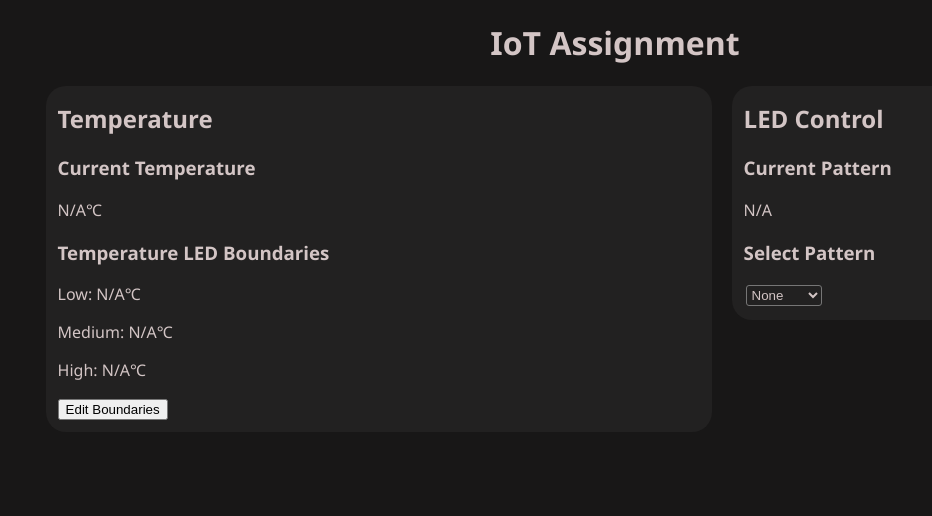
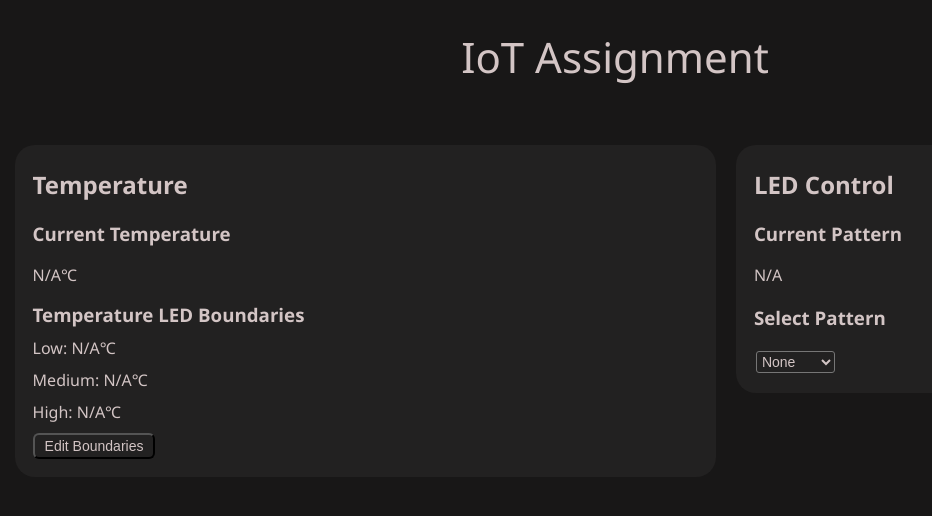
Before and after one commit to cbarrier05/IoT-Project, a Flask app: page / in a window 1280 px wide. Shown: the top 516 px of the page, without its empty margins (25-957 px from the left). Run offline with Flask 3, Linux system fonts and the light colour scheme; some libraries are stand-ins or nearby versions.

Commit message:
ui changes

```diff
--- a/src/templates/index.html
+++ b/src/templates/index.html
@@ -8,7 +8,7 @@
     :root {
       --background-color: rgb(24, 23, 23);
       --container-color: rgb(34, 33, 33);
-      --tertiary-container-color: rgb(41, 38, 38);
+      --secondary-container-color: rgb(41, 38, 38);
       --text-color: rgb(211, 197, 197);
 
       font-family: 'Segoe UI', Tahoma, Geneva, Verdana, sans-serif;
@@ -16,8 +16,14 @@
       color: var(--text-color);
     }
 
+    h1 {
+      font-size: 42px;
+      font-weight: 400;
+    }
+
     .flex-container {
-      width: 90%;
+      width: 95%;
+      padding: 2.5%;
       justify-self: center;
       display: flex;
       flex-direction: row;
@@ -33,7 +39,7 @@
     .content-container {
       background-color: var(--container-color);
       border-radius: 20px;
-      padding: 1%;
+      padding: 1.5%;
     }
 
     h1 {
@@ -48,16 +54,53 @@
       background-color: blue;
     }
 
-    #custom-pattern {
-      display: none;
+    button {
+      background: var(--container-color);
+      color: var(--text-color);
+      border-radius: 6px;
+      font-size: 14px;
+      padding: 3px 10px;
+    }
+
+    .secondary-container {
       padding: 2%;
       margin: 2%;
-      background-color: var(--tertiary-container-color);
+      background-color: var(--secondary-container-color);
       border-radius: 10px;
     }
 
-    #edit_temp_leds {
+    #custom-pattern {
       display: none;
+    }
+
+    #temp-leds > * {
+      margin: 0 0 10px 0;
+    }
+
+    #edit-temp-leds {
+      display: none;
+      flex-direction: column;
+      margin-top: 10px;
+      background-color: var(--secondary-container-color);
+    }
+
+    #edit-temp-leds > * {
+      margin: 0 0 10px 0;
+    }
+
+    #edit-temp-leds > * > label {
+      float: left;
+      min-width: 80px;
+    }
+
+    #edit-temp-leds > * > input {
+      float: left;
+      width: 100px;
+    }
+
+    #edit-temp-leds > button {
+      width: fit-content;
+      margin: 0;
     }
 
     .control-buttons {
@@ -70,11 +113,16 @@
       justify-self: center;
     }
 
-    .led-checkboxes > input[type=checkbox] {
+    input[type="number"] {
+      background-color: var(--background-color);
+      color: var(--text-color);
+      max-width: 45px;
+    }
+
+    input[type="checkbox"] {
       width: 16px;
       height: 16px;
       margin: 2px;
-      background-color: grey;
       cursor: pointer;
     }
 
@@ -101,6 +149,7 @@
       border-radius: 3px;
       background: var(--container-color);
       color: var(--text-color);
+      font-size: 14px;
     }
 
     select > option {
@@ -117,6 +166,10 @@
       .flex-container {
         flex-direction: column;
       }
+
+      .flex-container > div {
+        width: 97%;
+      }
     }
   </style>
 
@@ -130,6 +183,7 @@
     var customState = [];
     var checkboxes = [];
     var frameDelay = 200;
+    var boundariesShown = false;
 
     function setPattern(p) {
       fetch('/set_pattern/' + p);
@@ -155,9 +209,9 @@
       .then(data => {
         document.getElementById("temperature").innerText = data.temperature;
         document.getElementById("pattern").innerText = data.pattern;
-        document.getElementById("temp_led_low").innerText = data.temp_led_low;
-        document.getElementById("temp_led_med").innerText = data.temp_led_med;
-        document.getElementById("temp_led_high").innerText = data.temp_led_high;
+        document.getElementById("temp-led-low").innerText = data.temp-led-low;
+        document.getElementById("temp-led-med").innerText = data.temp-led-med;
+        document.getElementById("temp-led-high").innerText = data.temp-led-high;
       });
     }
 
@@ -194,7 +248,19 @@
           var tempTrace = {
             x: data.time_history,
             y: data.temp_history,
+            bgcolor: 'rgb(41, 38, 38)',
             mode: 'lines+markers',
+            marker: {
+              color: 'rgb(211, 197, 197)'
+            },
+            line : {
+              color: 'rgb(211, 197, 197)'
+            },
+            font: {
+              family: 'Segoe UI, Tahoma, Geneva, Verdana, sans-serif',
+              size: 14,
+              color: 'rgb(211, 197, 197)'
+            }
           }
 
           Plotly.react(graphDiv, [tempTrace], layout);
@@ -240,6 +306,7 @@
       renderLedGrid();
     }
 
+    // produces the led checkbox grid
     function renderLedGrid() {
       const grid = document.getElementById('led-grid');
       grid.innerHTML = '';
@@ -290,20 +357,25 @@
     }
 
     function setTempLeds() {
-      const temp_low_value = document.getElementById("edit_low").value.toString()
-      const temp_med_value = document.getElementById("edit_med").value.toString()
-      const temp_high_value = document.getElementById("edit_high").value.toString()
+      const temp_low_value = document.getElementById("edit-low").value.toString()
+      const temp_med_value = document.getElementById("edit-med").value.toString()
+      const temp_high_value = document.getElementById("edit-high").value.toString()
       temp_values = temp_low_value + "," + temp_med_value + "," + temp_high_value
 
-      tempEditBlock = document.getElementById("edit_temp_leds")
-      tempEditBlock.style.display = "none";
+      tempEditBlock = document.getElementById("edit-temp-leds")
+      toggleTempOption();
 
-      fetch('/set_temp_leds/' + temp_values);
+      fetch('/set_temp-leds/' + temp_values);
     }
 
-    function showTempOption() {
-      tempEditBlock = document.getElementById("edit_temp_leds")
-      tempEditBlock.style.display = "block";
+    function toggleTempOption() {
+      boundariesShown = !boundariesShown;
+      tempEditBlock = document.getElementById("edit-temp-leds");
+      if (boundariesShown) {
+        tempEditBlock.style.display = "flex";
+      } else {
+        tempEditBlock.style.display = "none";
+      }
     }
 
     setInterval(() => {
@@ -326,19 +398,18 @@
     <h3>Current Temperature</h3>
     <p><span id="temperature">N/A</span>&#8451</p>
     <div id="temperature-graph"></div>
-    <div id="temp_leds">
+    <div id="temp-leds">
       <h3>Temperature LED Boundaries</h3>
-      <p>Low: <span id="temp_led_low">N/A</span>&#8451</p>
-      <p>Medium: <span id="temp_led_med">N/A</span>&#8451</p>
-      <p>High: <span id="temp_led_high">N/A</span>&#8451</p>
+      <p>Low: <span id="temp-led-low">N/A</span>&#8451</p>
+      <p>Medium: <span id="temp-led-med">N/A</span>&#8451</p>
+      <p>High: <span id="temp-led-high">N/A</span>&#8451</p>
     </div>
-    <button onclick="showTempOption()">Edit Boundaries</button>
-    <div id="edit_temp_leds">
-      <label>Low: <input type="number" id="edit_low" value="0"></label>
-      <label>Med: <input type="number" id="edit_med" value="0"></label>
-      <label>High: <input type="number" id="edit_high" value="0"></label>
-      <br>
-      <button onclick="setTempLeds()">Submit</button>
+    <button onclick="toggleTempOption()">Edit Boundaries</button>
+    <div id="edit-temp-leds" class="secondary-container">
+      <div><label>Low:</label><input type="number" id="edit-low" value="0"><span>℃</span></div>
+      <div><label>Medium:</label><input type="number" id="edit-med" value="0"><span>℃</span></div>
+      <div><label>High:</label><input type="number" id="edit-high" value="0"><span>℃</span></div>
+      <button onclick="setTempLeds()">Apply</button>
     </div>
   </div>
 
@@ -355,10 +426,10 @@
       <option value="3">Rainbow</option>
       <option value="4">Custom</option>
     </select>
-    <div id="custom-pattern">
+    <div id="custom-pattern" class="secondary-container">
       <h3 style="margin-top: 0;">Custom Pattern Options</h3>
       <div style="justify-self: center;"><span id="frame-number">Pattern Data</span></div>
-      <div id="led-grid"></div>
+      <div id="led-grid" class="led-checkboxes"></div>
       <div class="control-buttons">
         <div>
           <label>Pattern Stages:</label>
```
